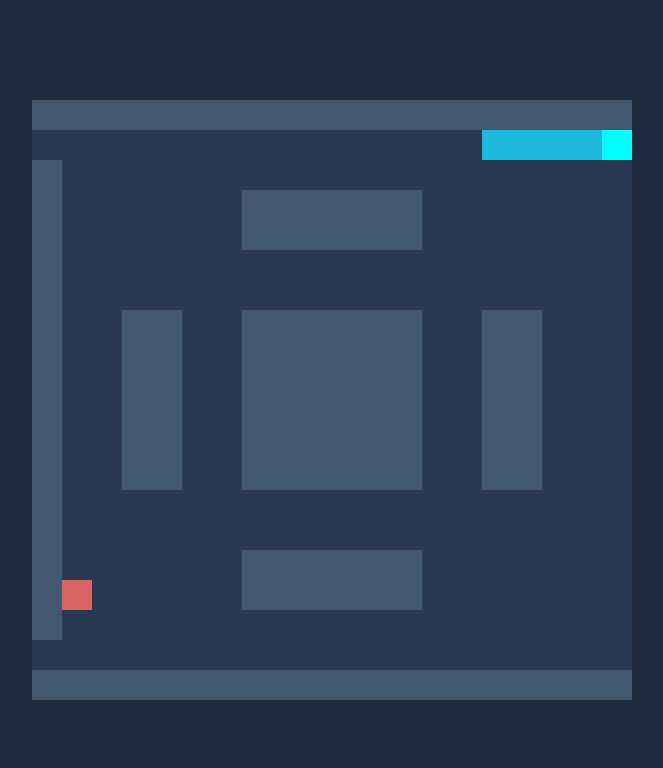
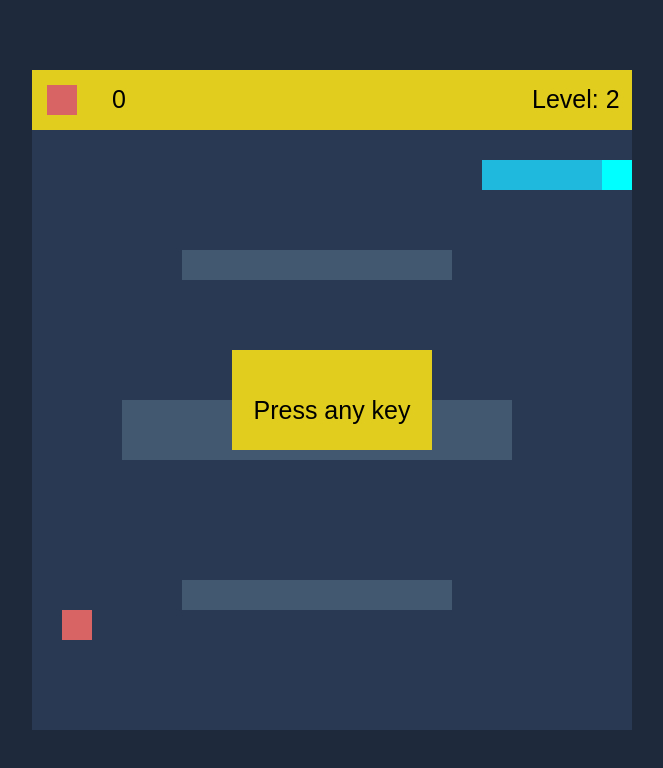
Before and after one commit to Enzhy58/snakeGame, a plain HTML site: page index.html in a window 1280 px wide. Shown: the whole page, without its empty margins (308-971 px from the left). Drawn offline with Linux system fonts and the light colour scheme.

Commit message:
added a game panel

```diff
--- a/js/game.js
+++ b/js/game.js
@@ -10,10 +10,10 @@ const onload = () => {
         snake.tail.forEach(s => {
             if (s.x === x && s.y === y) {
                 ctx.fillStyle = colors.snakeBody;
-                ctx.fillRect(x * ceil, y * ceil, ceil, ceil);
+                ctx.fillRect(x * ceil, y * ceil + board.height, ceil, ceil);
                 if (s.h) {
                     ctx.fillStyle = colors.snakeHead;
-                    ctx.fillRect(x * ceil, y * ceil, ceil, ceil);
+                    ctx.fillRect(x * ceil, y * ceil + board.height, ceil, ceil);
                 }
             }
         });
@@ -22,7 +22,7 @@ const onload = () => {
     const _renderFood = (food, x, y) => {
         if (food.apples.x === x && food.apples.y === y) {
             ctx.fillStyle = colors.apples;
-            ctx.fillRect(x * ceil, y * ceil, ceil, ceil);
+            ctx.fillRect(x * ceil, y * ceil + board.height, ceil, ceil);
         }
     };
 
@@ -30,15 +30,49 @@ const onload = () => {
         map.cords.forEach(m => {
             if (m.x === x && m.y === y) {
                 ctx.fillStyle = colors.wall;
-                ctx.fillRect(x * ceil, y * ceil, ceil, ceil);
+                ctx.fillRect(x * ceil, y * ceil + board.height, ceil, ceil);
             }
         });
+    };
+
+    const _renderScoreBoard = (score, level) => {
+        ctx.fillStyle = colors.popup;
+        ctx.fillRect(0, 0, board.width, board.height);
+
+        ctx.fillStyle = colors.text;
+        ctx.font = board.font;
+        ctx.textAlign = "left";
+        ctx.textBaseline = "top";
+        ctx.fillText(score, board.textScore.x, board.textScore.y);
+
+        ctx.fillStyle = colors.apples;
+        ctx.fillRect(board.apples.x, board.apples.y, ceil, ceil);
+
+        ctx.fillStyle = colors.text;
+        ctx.font = board.font;
+        ctx.textAlign = "left";
+        ctx.fillText(`Level: ${level}`, board.textLevel.x, board.textLevel.y);
+    };
+
+    const _renderPopup = (text) => {
+        const halfW = (width / 2),
+              halfH = (height / 2),
+              x     = halfW - (popup.width / 2),
+              y     = halfH - (popup.height / 2);
+        ctx.fillStyle = colors.popup;
+        ctx.fillRect(x, y, popup.width, popup.height);
+
+        ctx.fillStyle = colors.text;
+        ctx.textAlign = "center";
+        ctx.Baseline = "middle";
+        ctx.font = popup.font;
+        ctx.fillText(text, halfW, halfH);
     };
 
     const renderGame = () => {
         ctx.clearRect(0, 0, width, height);
 
-        const { snake, food, maps, level } = state;
+        const { snake, food, maps, level, score } = state;
 
         for (let y = 0; y < row; y += 1) {
             for (let x = 0; x < row; x += 1) {
@@ -52,6 +86,10 @@ const onload = () => {
 
             }
         }
+
+        _renderScoreBoard(score, level);
+        _renderPopup("Press any key");
+
     };
 
     renderGame();
--- a/js/settings.js
+++ b/js/settings.js
@@ -1,13 +1,43 @@
-let width, height, row, ceil, colors;
+let width, height, board, row, ceil, colors;
 
 width = 600;
-height = 600;
+
+board = {
+    width,
+    height: 60,
+    font: "normal 25px Arial, sans-serif",
+    textScore: {
+        x: 80,
+        y: 19
+    },
+    textLevel: {
+        x: 500,
+        y: 19
+    },
+    apples: {
+        x: 15,
+        y: 15
+    }
+};
+
+height = width + board.height;
+
+popup = {
+    width: 200,
+    height: 100,
+    font: "normal 25px Arial, sans-serif"
+};
+
 ceil = 30;
-row = width / ceil
+row = width / ceil;
 
 colors = {
     snakeHead: "#00ffff",
     snakeBody: "#1fb9dd",
     apples: "#d86464",
-    wall: "#425870"
-}
+    wall: "#425870",
+    text: "#000000",
+    popup: "#e0cd1e"
+};
+
+amountLevels = 4;
--- a/js/state.js
+++ b/js/state.js
@@ -14,12 +14,16 @@ const state = {
         didAte: true,
         apples: {}
     },
-    level: 4,
+    level: 2,
     maps: {
         "map1": map1,
         "map2": map2,
         "map3": map3,
         "map4": map4
     },
-    score: 0
+    score: 0,
+    nextLevel: false,
+    win: false,
+    gameStart: false,
+    gameOver: false
 };
--- a/style.css
+++ b/style.css
@@ -10,7 +10,7 @@ body {
     left: 50%;
     transform: translate(-50%, -50%);
     width: 600px;
-    height: 600px;
+    height: 660px;
     background-color: #2a3953;
 }
 
```
